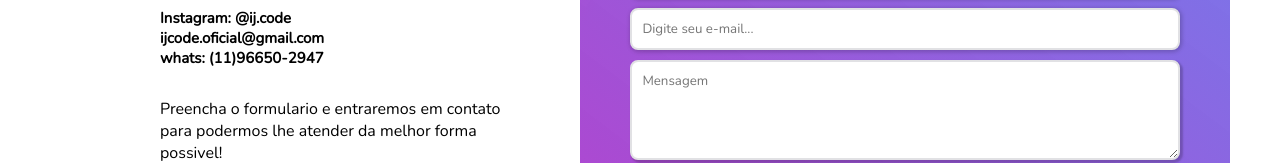
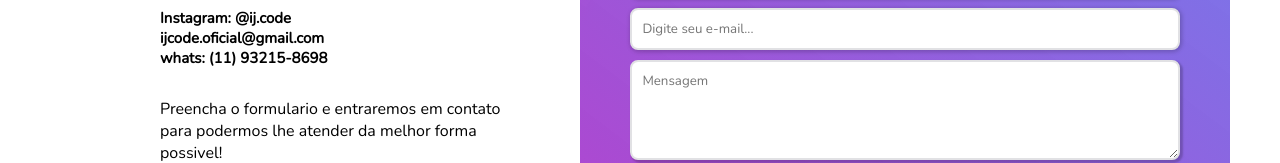
Before and after one commit to ijcodetecnologia/IJCode, a Next.js app: page / in a window 1280 px wide. Shown: the part 3290-3453 px from the top of the page. Built offline with nearby package versions, Linux system fonts and the light colour scheme.

Commit message:
Update Formulario.js

```diff
--- a/src/components/Sections/formulario/Formulario.js
+++ b/src/components/Sections/formulario/Formulario.js
@@ -24,7 +24,7 @@ const formulario = () => {
               <ul className={styles.ulform}>
                 <li>Instagram: @ij.code</li>
                 <li>ijcode.oficial@gmail.com</li>
-                <li>whats: (11)96650-2947</li>
+                <li>whats: (11) 93215-8698</li>
               </ul>
 
               <p className={styles.pformcont}>
```
